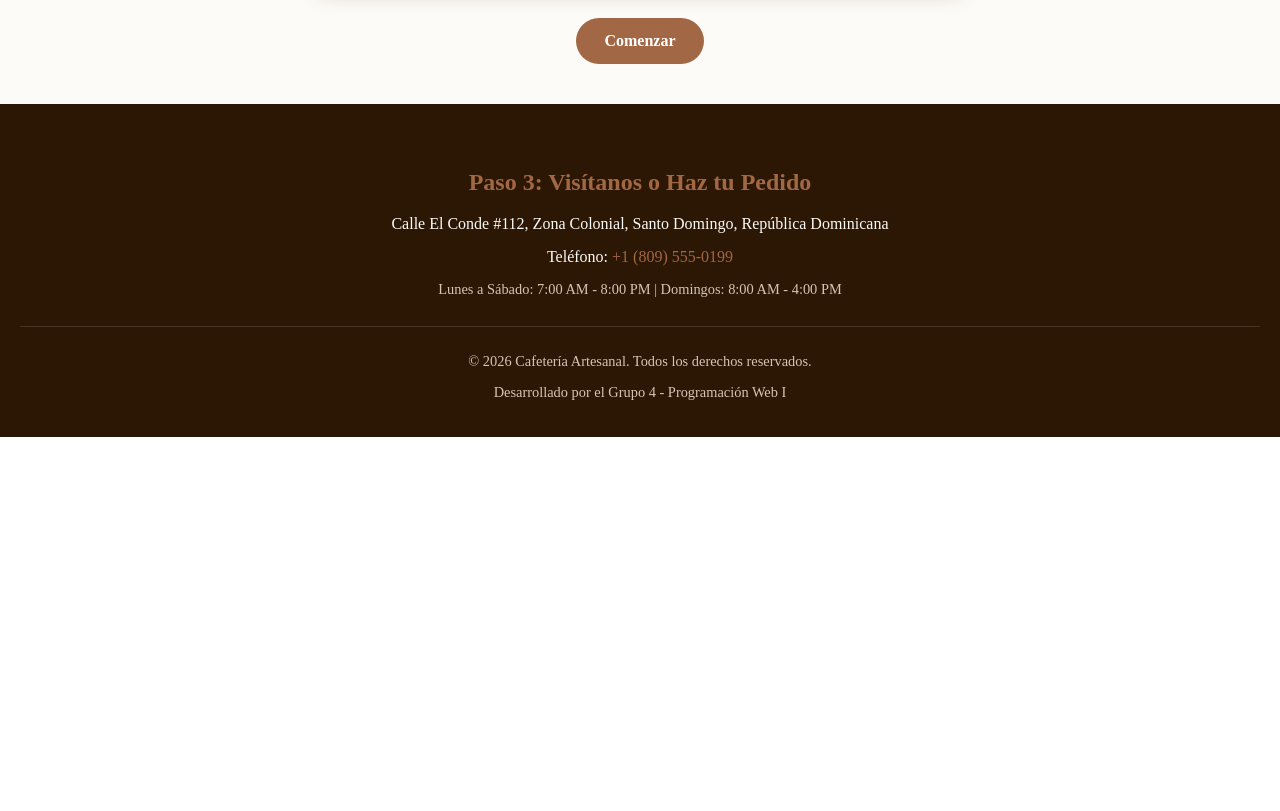
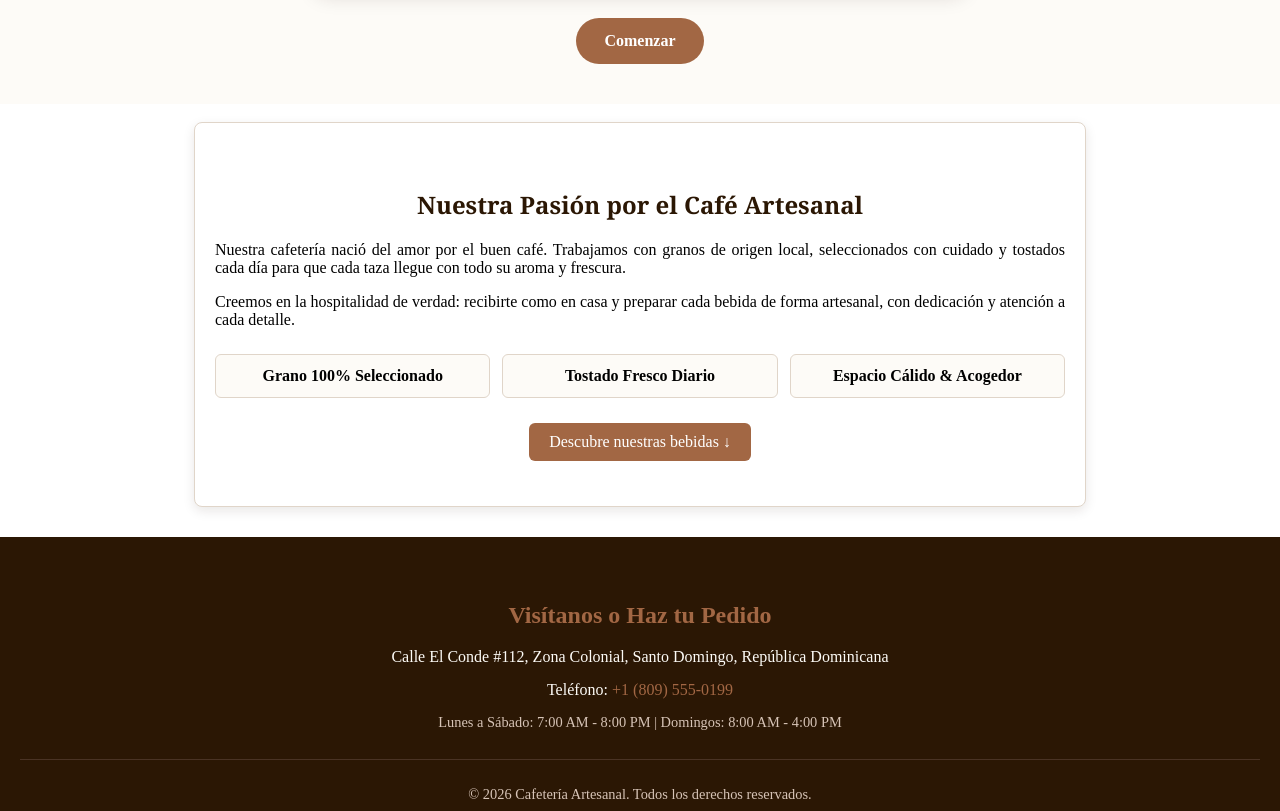
Before and after one commit to jonard-dev/Proyecto---Cafeteria, a plain HTML site: page index.html in a window 1280 px wide. Shown: the part 760-1571 px from the top of the page. Before the commit the page ends 1197 px from the top, so only its background shows below. Drawn offline with Linux system fonts and the light colour scheme.

Commit message:
Feat: Modulo 5 organizado y corregido en el index y estilos

```diff
--- a/estilos.css
+++ b/estilos.css
@@ -117,6 +117,63 @@ html {
    2. SOBRE NOSOTROS (Módulo 5 - Omar)
    ========================================================== */
 
+.nosotros {
+  background-color: #ffffff;
+  padding: 45px 20px;
+  max-width: 850px;
+  margin: 0 auto 30px auto;
+  border-radius: 8px;
+  border: 1px solid #e0d5c9;
+  box-shadow: 0 4px 12px rgba(43, 23, 4, 0.1);
+}
+
+.nosotros h2 {
+  text-align: center;
+  color: #2b1704;
+  font-family: Georgia, "Times New Roman", serif;
+  margin-bottom: 20px;
+  text-align: center;
+}
+
+.nosotros p {
+  margin-bottom: 15px;
+  text-align: justify;
+}
+
+.nosotros .sellos {
+  display: flex;
+  flex-wrap: wrap;
+  gap: 12px;
+  margin: 25px 0;
+  padding: 0;
+  list-style: none;
+}
+
+.nosotros .sello {
+  flex: 1 1 200px;
+  background-color: #fdfbf7;
+  border: 1px solid #e0d5c9;
+  padding: 12px;
+  border-radius: 6px;
+  text-align: center;
+  font-weight: 600;
+}
+
+.nosotros .boton-bebidas {
+  display: block;
+  width: fit-content;
+  margin: 0 auto;
+  background-color: #a26744;
+  color: #ffffff;
+  text-decoration: none;
+  padding: 10px 20px;
+  border-radius: 6px;
+}
+
+.nosotros .boton-bebidas:hover {
+  background-color: #7a4b2e;
+}
+
 /* ==========================================================
    3. BEBIDAS DESTACADAS (Módulo 2 - Geordany)
    ========================================================== */
--- a/index.html
+++ b/index.html
@@ -34,17 +34,43 @@
         </div>
       </div>
     </header>
-
+    <br />
     <main>
       <!--Modulo-5-Nosotros-Omar-->
+
+      <section id="nosotros" class="nosotros">
+        <h2>Nuestra Pasión por el Café Artesanal</h2>
+
+        <p>
+          Nuestra cafetería nació del amor por el buen café. Trabajamos con
+          granos de origen local, seleccionados con cuidado y tostados cada día
+          para que cada taza llegue con todo su aroma y frescura.
+        </p>
+
+        <p>
+          Creemos en la hospitalidad de verdad: recibirte como en casa y
+          preparar cada bebida de forma artesanal, con dedicación y atención a
+          cada detalle.
+        </p>
+
+        <ul class="sellos">
+          <li class="sello">Grano 100% Seleccionado</li>
+          <li class="sello">Tostado Fresco Diario</li>
+          <li class="sello">Espacio Cálido &amp; Acogedor</li>
+        </ul>
+
+        <a class="boton-bebidas" href="#bebidas">Descubre nuestras bebidas ↓</a>
+      </section>
+
       <!-- Modulo-2-Bebidas-Geordany-->
+
       <!--Modulo-3-Menu-Orlando-->
     </main>
 
     <!--Modulo-4-Fotter-Tibo-->
 
     <footer id="contacto">
-      <h2>Paso 3: Visítanos o Haz tu Pedido</h2>
+      <h2>Visítanos o Haz tu Pedido</h2>
       <address>
         <p>
           Calle El Conde #112, Zona Colonial, Santo Domingo, República
```
